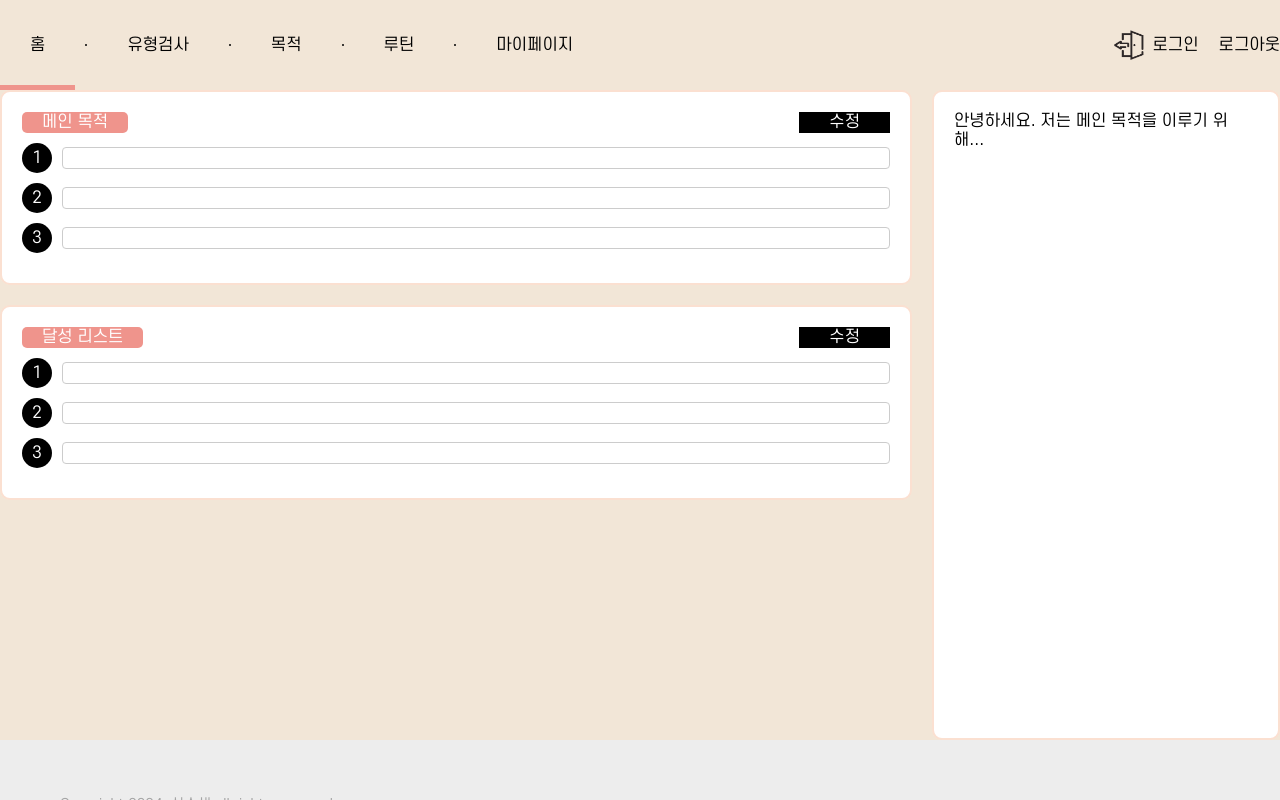
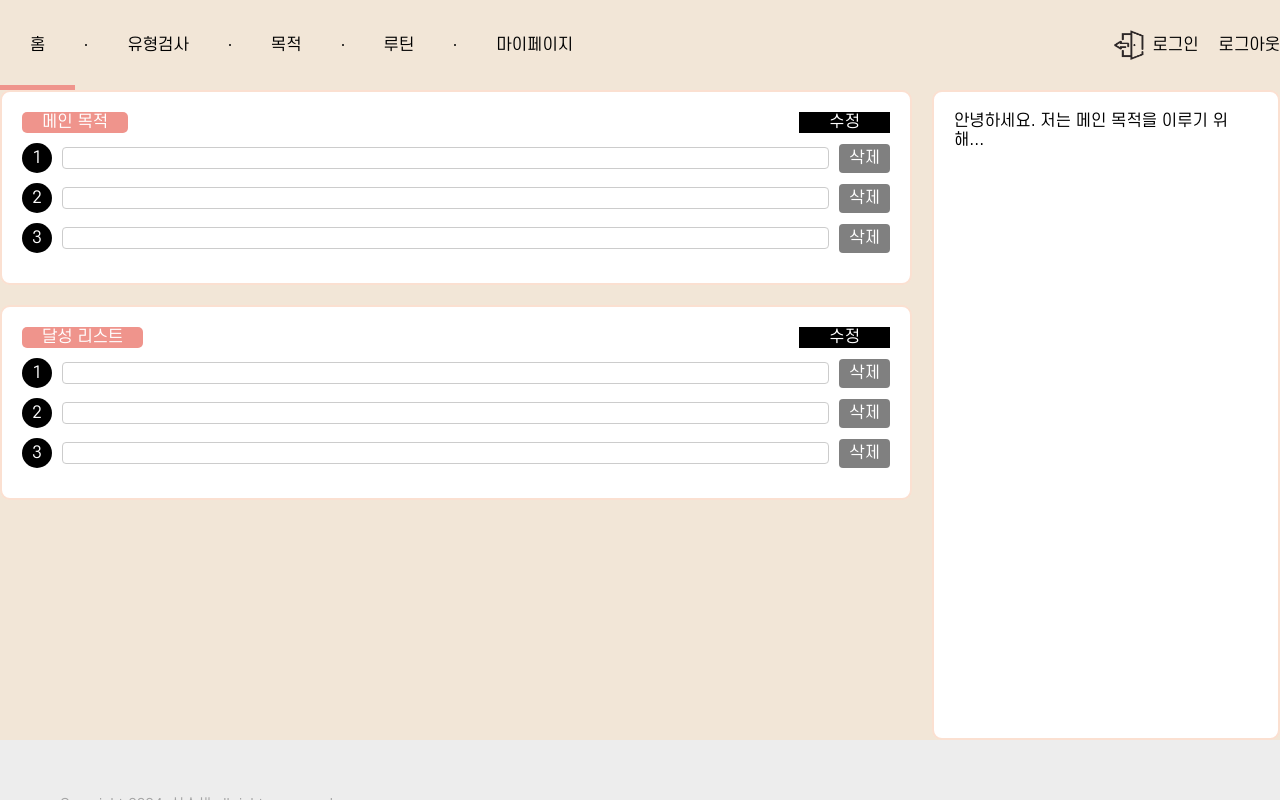
Before and after one commit to subin000306/routine, a React (Create React App) app in the folder client/: page /purpose in a window 1280 px wide. Built offline with nearby package versions, Linux system fonts and the light colour scheme; no server answers.

Commit message:
목적 업데이트

```diff
--- a/client/src/pages/Purpose/ContentComponent.js
+++ b/client/src/pages/Purpose/ContentComponent.js
@@ -1,17 +1,20 @@
 // ContentComponent.js
 import React from "react";
 import styled from "styled-components";
-import { primaryColor } from '../../styles/colors';
+import { primaryColor } from "../../styles/colors";
 
-const Content = ({ header, items, onEdit, data }) => {
+const Content = ({ header, items, onEdit, onDelete, data }) => {
     return (
         <ContentWrapper>
             <Header>{header}</Header>
             <List>
-                {items.map((_, index) => (
+                {items.map((item, index) => (
                     <ListItem key={index}>
-                        <Number>{index + 1}</Number>
-                        <Placeholder>{data[index] || " "}</Placeholder> {/* Display data or empty space */}
+                        <Number>{item}</Number>
+                        <ValueContainer>
+                            <Placeholder>{data[index] || " "}</Placeholder> {/* Display data or empty space */}
+                            <DeleteButton onClick={() => onDelete(index)}>삭제</DeleteButton>
+                        </ValueContainer>
                     </ListItem>
                 ))}
             </List>
@@ -61,12 +64,28 @@ const Number = styled.div`
     margin-right: 10px;
 `;
 
+const ValueContainer = styled.div`
+    display: flex;
+    align-items: center;
+    flex: 1;
+`;
+
 const Placeholder = styled.div`
     flex: 1;
     padding: 10px;
     border: 1px solid #ccc;
     border-radius: 4px;
-    min-height: 20px; /* Adjust height as needed */
+    min-height: 20px;
+`;
+
+const DeleteButton = styled.button`
+    margin-left: 10px;
+    padding: 5px 10px;
+    background: gray;
+    color: white;
+    border: none;
+    border-radius: 4px;
+    cursor: pointer;
 `;
 
 const EditButton = styled.button`
--- a/client/src/pages/Purpose/index.js
+++ b/client/src/pages/Purpose/index.js
@@ -1,36 +1,75 @@
-// Purpose/index.js
-import React, { useState } from "react";
+// index.js
+import React, { useState, useEffect } from "react";
 import styled from "styled-components";
-import { useNavigate } from 'react-router-dom';
-import { secondaryColor } from '../../styles/colors';
-import Content from './ContentComponent';
-import SideContent from './SideContentComponent';
+import { useNavigate } from "react-router-dom";
+import axios from "axios";
+import { secondaryColor } from "../../styles/colors";
+import Content from "./ContentComponent";
+import SideContent from "./SideContentComponent";
 
 function Purpose() {
     const navigate = useNavigate();
-    const [contentData, setContentData] = useState(["", "", ""]); // State to hold data for ContentComponent
+    const [contentData, setContentData] = useState({ mainGoal: ["", "", ""], achievedList: ["", "", ""] });
+
+    useEffect(() => {
+        // Fetch data from the server
+        axios
+            .get("/api/purpose")
+            .then((response) => {
+                if (response.data) {
+                    const { mainGoal, achievedList } = response.data;
+
+                    // Ensure only 3 items are shown, filling with empty strings if less than 3
+                    setContentData({
+                        mainGoal: mainGoal.split(",").slice(0, 3).concat(Array(3).fill("")).slice(0, 3),
+                        achievedList: achievedList.split(",").slice(0, 3).concat(Array(3).fill("")).slice(0, 3)
+                    });
+                }
+            })
+            .catch((error) => console.error("Error fetching purpose data:", error));
+    }, []);
 
     const handleEdit = () => {
-        navigate('/purpose/input'); // Navigate to input page
+        navigate("/purpose/input"); // Navigate to input page
     };
 
+    const handleDelete = (index) => {
+        // Delete data at the specific index
+        const updatedMainGoal = [...contentData.mainGoal];
+        const updatedAchievedList = [...contentData.achievedList];
 
+        updatedMainGoal[index] = ""; // Clear the data for the corresponding number
+        updatedAchievedList[index] = ""; // Clear the data for the corresponding number
+
+        setContentData({ mainGoal: updatedMainGoal, achievedList: updatedAchievedList });
+
+        // Optional: You can send the updated data to the server
+        axios.post("/api/purpose", {
+            mainGoal: updatedMainGoal.join(","),
+            achievedList: updatedAchievedList.join(",")
+        });
+    };
 
     return (
         <Intro>
             <Wrap>
                 <MainContent>
+                    {/* Main Goal Section */}
                     <Content
                         header="메인 목적"
-                        items={[1, 2, 3]}
+                        items={[1, 2, 3]} // Fixed 1, 2, 3 icons
+                        data={contentData.mainGoal} // Pass the main goals (max 3)
                         onEdit={handleEdit}
-                        data={contentData} // Pass data to ContentComponent
+                        onDelete={handleDelete} // Pass the delete function
                     />
+
+                    {/* Achievement List Section */}
                     <Content
                         header="달성 리스트"
-                        items={[1, 2, 3]}
+                        items={[1, 2, 3]} // Fixed 1, 2, 3 icons
+                        data={contentData.achievedList} // Pass the achievement list (max 3)
                         onEdit={handleEdit}
-                        data={contentData} // Pass data to ContentComponent
+                        onDelete={handleDelete} // Pass the delete function
                     />
                 </MainContent>
                 <SideContent text="안녕하세요. 저는 메인 목적을 이루기 위해..." />
--- a/client/src/pages/Purpose/input.js
+++ b/client/src/pages/Purpose/input.js
@@ -1,10 +1,13 @@
+// input.js
 import React, { useState } from "react";
 import styled from "styled-components";
-import SideContent from './SideContentComponent';
-import { useNavigate } from 'react-router-dom';
+import SideContent from "./SideContentComponent";
+import { useNavigate } from "react-router-dom";
+import axios from "axios";
 
-function PurposeInput({ submitData }) {
-    const [formData, setFormData] = useState({ mainGoal: '', achievedList: '' });
+function PurposeInput() {
+    const [selectedNumber, setSelectedNumber] = useState(1); // Track the selected number
+    const [formData, setFormData] = useState({ mainGoal: "", achievedList: "" });
     const navigate = useNavigate();
 
     const handleChange = (e) => {
@@ -13,9 +16,12 @@ function PurposeInput({ submitData }) {
     };
 
     const handleSubmit = () => {
-        // Here you can call an API or handle data submission
-        submitData([formData.mainGoal, formData.achievedList]); // Pass data to the parent
-        navigate('/purpose'); // Navigate back to the purpose page
+        // Submit data to the server
+        axios.post("/api/purpose/update", { selectedNumber, ...formData })
+            .then(() => {
+                navigate("/purpose"); // Navigate back to the purpose page
+            })
+            .catch((error) => console.error("Error submitting purpose data:", error));
     };
 
     return (
@@ -23,6 +29,14 @@ function PurposeInput({ submitData }) {
             <RightSide>
                 <Form>
                     <Label>수정 페이지</Label>
+                    <SelectNumber>
+                        <label>번호 선택: </label>
+                        <select value={selectedNumber} onChange={(e) => setSelectedNumber(Number(e.target.value))}>
+                            <option value={1}>1</option>
+                            <option value={2}>2</option>
+                            <option value={3}>3</option>
+                        </select>
+                    </SelectNumber>
                     <Input
                         type="text"
                         name="mainGoal"
@@ -30,8 +44,7 @@ function PurposeInput({ submitData }) {
                         onChange={handleChange}
                         placeholder="Main Goal"
                     />
-                    <Input
-                        type="text"
+                    <Textarea
                         name="achievedList"
                         value={formData.achievedList}
                         onChange={handleChange}
@@ -77,10 +90,21 @@ const Label = styled.div`
     margin-bottom: 10px;
 `;
 
+const SelectNumber = styled.div`
+    margin-bottom: 10px;
+`;
+
 const Input = styled.input`
     padding: 10px;
     border: 1px solid #ccc;
     border-radius: 5px;
+`;
+
+const Textarea = styled.textarea`
+    padding: 10px;
+    border: 1px solid #ccc;
+    border-radius: 5px;
+    height: 150px; /* 5x the height of a normal input */
 `;
 
 const SubmitButton = styled.button`
```
